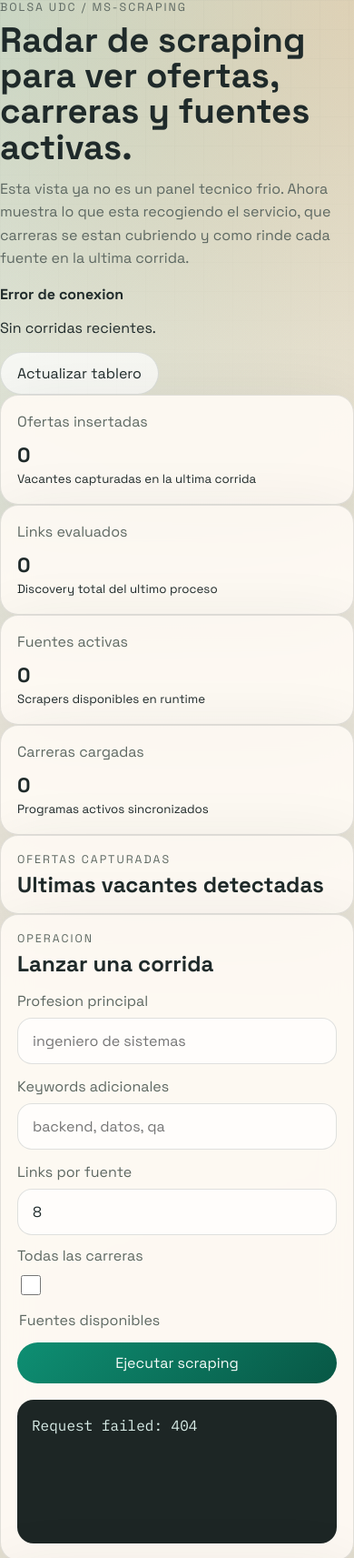
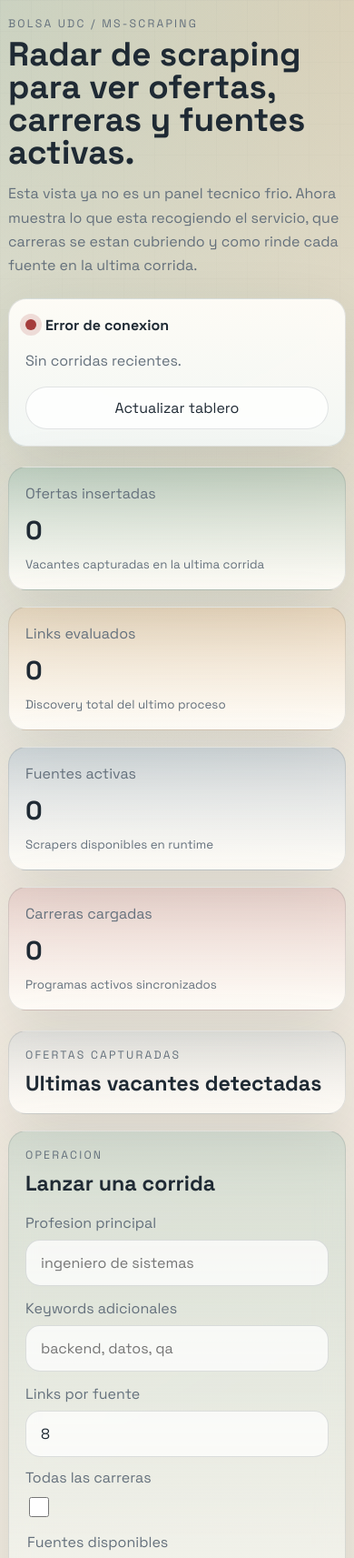
Before and after one commit to alexx00124/ms.scraping, a website: page public/index.html in a window 390 px wide. Shown: the top 1713 px of the page at 91% size. Drawn offline with Linux system fonts and the light colour scheme; no server answers.

Commit message:
feat(frontend): renueva estilos del dashboard

```diff
--- a/public/styles.css
+++ b/public/styles.css
@@ -1,15 +1,18 @@
 :root {
-  --bg: #f3efe6;
-  --bg-2: #e6dfcf;
-  --panel: rgba(255, 251, 245, 0.88);
-  --panel-strong: #fffdf8;
-  --text: #1f2a2a;
-  --muted: #5d6862;
-  --line: rgba(31, 42, 42, 0.12);
-  --accent: #0e8f73;
-  --accent-2: #f28f3b;
-  --danger: #a63c32;
-  --shadow: 0 24px 80px rgba(40, 50, 45, 0.12);
+  --bg: #f6f0e7;
+  --bg-2: #ece4d7;
+  --panel: rgba(255, 252, 247, 0.9);
+  --panel-strong: #fffdfa;
+  --text: #1f2a34;
+  --muted: #64707c;
+  --line: rgba(31, 42, 52, 0.12);
+  --teal: #147d6c;
+  --teal-deep: #0d5348;
+  --amber: #dc8a35;
+  --blue: #2f6fb3;
+  --rose: #b44d5c;
+  --danger: #a53c3c;
+  --shadow: 0 22px 70px rgba(34, 48, 44, 0.12);
 }
 
 * {
@@ -22,9 +25,9 @@ body {
   font-family: "Space Grotesk", sans-serif;
   color: var(--text);
   background:
-    radial-gradient(circle at top left, rgba(14, 143, 115, 0.18), transparent 26%),
-    radial-gradient(circle at top right, rgba(242, 143, 59, 0.24), transparent 22%),
-    linear-gradient(160deg, var(--bg), var(--bg-2));
+    radial-gradient(circle at top left, rgba(20, 125, 108, 0.18), transparent 28%),
+    radial-gradient(circle at top right, rgba(220, 138, 53, 0.2), transparent 26%),
+    linear-gradient(150deg, var(--bg), var(--bg-2));
 }
 
 body::before {
@@ -32,121 +35,206 @@ body::before {
   position: fixed;
   inset: 0;
   pointer-events: none;
-  background-image: linear-gradient(rgba(31, 42, 42, 0.03) 1px, transparent 1px),
-    linear-gradient(90deg, rgba(31, 42, 42, 0.03) 1px, transparent 1px);
-  background-size: 32px 32px;
-  mask-image: linear-gradient(to bottom, rgba(0, 0, 0, 0.45), transparent 70%);
+  background-image:
+    linear-gradient(rgba(31, 42, 52, 0.035) 1px, transparent 1px),
+    linear-gradient(90deg, rgba(31, 42, 52, 0.035) 1px, transparent 1px);
+  background-size: 34px 34px;
+  mask-image: linear-gradient(to bottom, rgba(0, 0, 0, 0.4), transparent 72%);
 }
 
-.page-shell {
-  width: min(1240px, calc(100% - 32px));
+.app-shell {
+  width: min(1360px, calc(100% - 28px));
   margin: 0 auto;
-  padding: 28px 0 40px;
+  padding: 28px 0 48px;
 }
 
-.hero {
+.topbar {
   display: grid;
-  grid-template-columns: 1.4fr 0.9fr;
-  gap: 24px;
-  align-items: end;
-  margin-bottom: 24px;
+  grid-template-columns: 1.5fr 0.9fr;
+  gap: 22px;
+  align-items: stretch;
+  margin-bottom: 22px;
 }
 
 .eyebrow {
   margin: 0 0 8px;
   color: var(--muted);
-  font-size: 0.78rem;
-  letter-spacing: 0.16em;
+  font-size: 0.77rem;
   text-transform: uppercase;
+  letter-spacing: 0.18em;
 }
 
 h1,
-h2 {
+h2,
+h3,
+p {
   margin: 0;
-  font-weight: 700;
-  line-height: 1.02;
 }
 
 h1 {
   max-width: 14ch;
-  font-size: clamp(2.4rem, 4vw, 4.8rem);
+  font-size: clamp(2.3rem, 4vw, 5rem);
+  line-height: 0.98;
 }
 
 h2 {
-  font-size: 1.5rem;
+  font-size: 1.45rem;
 }
 
-.hero-copy,
-label span,
-legend,
-.metric-card span {
-  color: var(--muted);
+h3 {
+  font-size: 1.08rem;
 }
 
 .hero-copy {
   max-width: 62ch;
   margin-top: 14px;
+  line-height: 1.65;
+  color: var(--muted);
+}
+
+.hero-panel,
+.metric-card,
+.panel,
+.status-card,
+.job-card,
+.program-card,
+.source-card,
+.meta-pill {
+  background: var(--panel);
+  border: 1px solid var(--line);
+  border-radius: 24px;
+  box-shadow: var(--shadow);
+  backdrop-filter: blur(14px);
+}
+
+.hero-panel,
+.panel,
+.metric-card {
+  padding: 22px;
+}
+
+.hero-panel {
+  display: grid;
+  gap: 16px;
+  align-content: start;
+  background: linear-gradient(180deg, rgba(255, 253, 248, 0.94), rgba(243, 248, 246, 0.94));
+}
+
+.hero-status-row {
+  display: flex;
+  align-items: center;
+  gap: 10px;
+}
+
+.status-dot {
+  width: 12px;
+  height: 12px;
+  border-radius: 999px;
+  background: #a4adb4;
+  box-shadow: 0 0 0 6px rgba(164, 173, 180, 0.18);
+}
+
+.status-dot[data-state="ok"] {
+  background: var(--teal);
+  box-shadow: 0 0 0 6px rgba(20, 125, 108, 0.16);
+}
+
+.status-dot[data-state="error"] {
+  background: var(--danger);
+  box-shadow: 0 0 0 6px rgba(165, 60, 60, 0.16);
+}
+
+.hero-run-label {
+  color: var(--muted);
   line-height: 1.6;
 }
 
-.hero-metrics,
+.metrics-grid,
+.layout-grid,
 .status-cards,
-.dashboard-grid {
+.jobs-feed,
+.programs-grid,
+.source-breakdown,
+.sources-list,
+.run-meta {
   display: grid;
   gap: 18px;
 }
 
-.hero-metrics {
-  grid-template-columns: repeat(3, minmax(0, 1fr));
-}
-
-.dashboard-grid {
-  grid-template-columns: repeat(2, minmax(0, 1fr));
-}
-
-.panel,
-.metric-card {
-  background: var(--panel);
-  border: 1px solid var(--line);
-  border-radius: 24px;
-  backdrop-filter: blur(16px);
-  box-shadow: var(--shadow);
-}
-
-.metric-card {
-  padding: 20px;
+.metrics-grid {
+  grid-template-columns: repeat(4, minmax(0, 1fr));
+  margin-bottom: 22px;
 }
 
 .metric-card strong {
   display: block;
-  margin-top: 12px;
-  font-size: 1.4rem;
+  margin: 12px 0 8px;
+  font-size: clamp(1.8rem, 3vw, 2.8rem);
+}
+
+.metric-card span,
+.metric-card small,
+label span,
+legend,
+.meta-pill span,
+.status-card span,
+.source-card span,
+.source-meta span,
+.empty-state {
+  color: var(--muted);
+}
+
+.accent-teal {
+  background: linear-gradient(180deg, rgba(20, 125, 108, 0.16), rgba(255, 253, 248, 0.96));
+}
+
+.accent-amber {
+  background: linear-gradient(180deg, rgba(220, 138, 53, 0.16), rgba(255, 253, 248, 0.96));
+}
+
+.accent-blue {
+  background: linear-gradient(180deg, rgba(47, 111, 179, 0.16), rgba(255, 253, 248, 0.96));
+}
+
+.accent-rose {
+  background: linear-gradient(180deg, rgba(180, 77, 92, 0.16), rgba(255, 253, 248, 0.96));
+}
+
+.layout-grid {
+  grid-template-columns: 1.02fr 0.98fr;
 }
 
 .panel {
-  padding: 24px;
-  animation: rise 420ms ease both;
-}
-
-.panel-accent {
-  background: linear-gradient(180deg, rgba(14, 143, 115, 0.14), rgba(255, 251, 245, 0.92));
+  animation: rise 360ms ease both;
 }
 
 .panel-wide {
   grid-column: 1 / -1;
 }
 
+.panel-highlight {
+  background: linear-gradient(180deg, rgba(20, 125, 108, 0.12), rgba(255, 252, 247, 0.94));
+}
+
+.panel-priority {
+  background: linear-gradient(180deg, rgba(47, 111, 179, 0.08), rgba(255, 252, 247, 0.96));
+}
+
 .panel-heading,
 .inline-fields,
 .auth-bar,
-.source-row {
+.source-row,
+.job-topline,
+.job-footer {
   display: flex;
   gap: 12px;
 }
 
 .panel-heading,
 .auth-bar,
-.source-row {
+.source-row,
+.job-topline,
+.job-footer {
   justify-content: space-between;
   align-items: center;
 }
@@ -181,10 +269,10 @@ input,
 textarea,
 select {
   width: 100%;
-  border: 1px solid rgba(31, 42, 42, 0.14);
+  padding: 14px 16px;
   border-radius: 16px;
-  padding: 14px 16px;
-  background: rgba(255, 255, 255, 0.72);
+  border: 1px solid rgba(31, 42, 52, 0.14);
+  background: rgba(255, 255, 255, 0.74);
   color: var(--text);
 }
 
@@ -213,7 +301,7 @@ textarea {
   gap: 8px;
   padding: 10px 14px;
   border-radius: 999px;
-  background: rgba(255, 255, 255, 0.72);
+  background: rgba(255, 255, 255, 0.76);
   border: 1px solid var(--line);
 }
 
@@ -226,7 +314,7 @@ textarea {
 button {
   border: 0;
   cursor: pointer;
-  transition: transform 160ms ease, opacity 160ms ease, background 160ms ease;
+  transition: transform 160ms ease, opacity 160ms ease;
 }
 
 button:hover {
@@ -243,24 +331,24 @@ button:hover {
 }
 
 .primary-button {
-  background: linear-gradient(135deg, var(--accent), #085745);
+  background: linear-gradient(135deg, var(--teal), var(--teal-deep));
   color: #f7fbf9;
 }
 
 .secondary-button {
-  background: linear-gradient(135deg, var(--accent-2), #dd6e28);
-  color: #fff7ef;
+  background: linear-gradient(135deg, var(--amber), #b9641f);
+  color: #fff8ef;
 }
 
 .ghost-button,
 .small-button {
-  background: rgba(255, 255, 255, 0.72);
+  background: rgba(255, 255, 255, 0.74);
   color: var(--text);
   border: 1px solid var(--line);
 }
 
 .danger-button {
-  background: rgba(166, 60, 50, 0.12);
+  background: rgba(165, 60, 60, 0.12);
   color: var(--danger);
 }
 
@@ -269,35 +357,142 @@ button:hover {
   margin-top: 18px;
 }
 
-.status-card {
+.status-card,
+.meta-pill,
+.program-card,
+.source-card {
   padding: 16px;
-  border-radius: 18px;
-  background: var(--panel-strong);
-  border: 1px solid var(--line);
 }
 
-.status-card strong,
-.source-row strong {
+.status-card strong {
   display: block;
-  font-size: 1.2rem;
   margin-top: 8px;
+  font-size: 1.18rem;
+}
+
+.run-meta {
+  grid-template-columns: repeat(2, minmax(0, 1fr));
+  margin-top: 18px;
+}
+
+.meta-pill strong {
+  display: block;
+  margin-top: 6px;
+  font-size: 0.98rem;
+}
+
+.source-breakdown {
+  margin-top: 18px;
+}
+
+.source-card {
+  display: grid;
+  gap: 14px;
+}
+
+.source-card ul {
+  list-style: none;
+  padding: 0;
+  margin: 0;
+  display: grid;
+  gap: 8px;
+}
+
+.source-card li {
+  display: flex;
+  justify-content: space-between;
+}
+
+.jobs-feed {
+  grid-template-columns: repeat(3, minmax(0, 1fr));
+}
+
+.job-card {
+  padding: 18px;
+  display: grid;
+  gap: 12px;
+  background: linear-gradient(180deg, rgba(255, 255, 255, 0.92), rgba(245, 249, 247, 0.92));
+}
+
+.source-badge,
+.mode-badge,
+.state-badge,
+.pill {
+  display: inline-flex;
+  align-items: center;
+  width: fit-content;
+  padding: 5px 10px;
+  border-radius: 999px;
+  font-size: 0.82rem;
+}
+
+.source-badge {
+  background: rgba(20, 125, 108, 0.12);
+  color: var(--teal-deep);
+}
+
+.mode-badge {
+  background: rgba(47, 111, 179, 0.12);
+  color: var(--blue);
+}
+
+.state-badge.is-extracted {
+  background: rgba(220, 138, 53, 0.14);
+  color: #9d5a18;
+}
+
+.state-badge.is-published {
+  background: rgba(20, 125, 108, 0.14);
+  color: var(--teal-deep);
+}
+
+.job-company {
+  font-weight: 700;
+}
+
+.job-location,
+.job-description,
+.job-footer span {
+  color: var(--muted);
+}
+
+.job-description {
+  line-height: 1.6;
+  min-height: 112px;
+}
+
+.job-footer a {
+  color: var(--teal-deep);
+  font-weight: 700;
+  text-decoration: none;
+}
+
+.programs-grid {
+  grid-template-columns: repeat(2, minmax(0, 1fr));
+  align-content: start;
+}
+
+.program-card p {
+  margin-top: 8px;
+  color: var(--muted);
+  line-height: 1.55;
 }
 
 .console-box {
   margin: 18px 0 0;
   padding: 16px;
-  min-height: 158px;
+  min-height: 148px;
   overflow: auto;
   border-radius: 18px;
-  background: #1d2625;
-  color: #d8ece7;
+  background: #172126;
+  color: #d7ece8;
   font-family: "IBM Plex Mono", monospace;
   line-height: 1.55;
   white-space: pre-wrap;
 }
 
 .compact {
-  min-height: 120px;
+  min-height: 112px;
 }
 
 .auth-bar {
@@ -310,7 +505,6 @@ button:hover {
 }
 
 .sources-list {
-  display: grid;
   gap: 12px;
 }
 
@@ -334,18 +528,17 @@ button:hover {
 }
 
 .pill {
-  display: inline-flex;
-  width: fit-content;
-  padding: 4px 10px;
-  border-radius: 999px;
-  font-size: 0.82rem;
-  background: rgba(14, 143, 115, 0.1);
-  color: #0c6e59;
+  background: rgba(20, 125, 108, 0.1);
+  color: var(--teal-deep);
 }
 
 .pill.off {
-  background: rgba(166, 60, 50, 0.12);
+  background: rgba(165, 60, 60, 0.12);
   color: var(--danger);
+}
+
+.empty-state {
+  line-height: 1.6;
 }
 
 @keyframes rise {
@@ -359,29 +552,29 @@ button:hover {
   }
 }
 
-@media (max-width: 960px) {
-  .hero,
-  .dashboard-grid {
+@media (max-width: 1080px) {
+  .topbar,
+  .layout-grid,
+  .metrics-grid,
+  .jobs-feed {
     grid-template-columns: 1fr;
   }
 
-  .hero-metrics,
-  .status-cards {
+  .programs-grid,
+  .status-cards,
+  .run-meta {
     grid-template-columns: 1fr;
-  }
-
-  .panel-wide {
-    grid-column: auto;
   }
 }
 
-@media (max-width: 640px) {
-  .page-shell {
-    width: min(100% - 20px, 1240px);
+@media (max-width: 720px) {
+  .app-shell {
+    width: min(100% - 18px, 1360px);
     padding-top: 18px;
   }
 
   .panel,
+  .hero-panel,
   .metric-card {
     padding: 18px;
     border-radius: 20px;
@@ -390,7 +583,9 @@ button:hover {
   .inline-fields,
   .panel-heading,
   .auth-bar,
-  .source-row {
+  .source-row,
+  .job-footer,
+  .job-topline {
     flex-direction: column;
     align-items: stretch;
   }
@@ -398,4 +593,11 @@ button:hover {
   h1 {
     max-width: 100%;
   }
+
+  .jobs-feed,
+  .programs-grid,
+  .status-cards,
+  .run-meta {
+    grid-template-columns: 1fr;
+  }
 }
```
